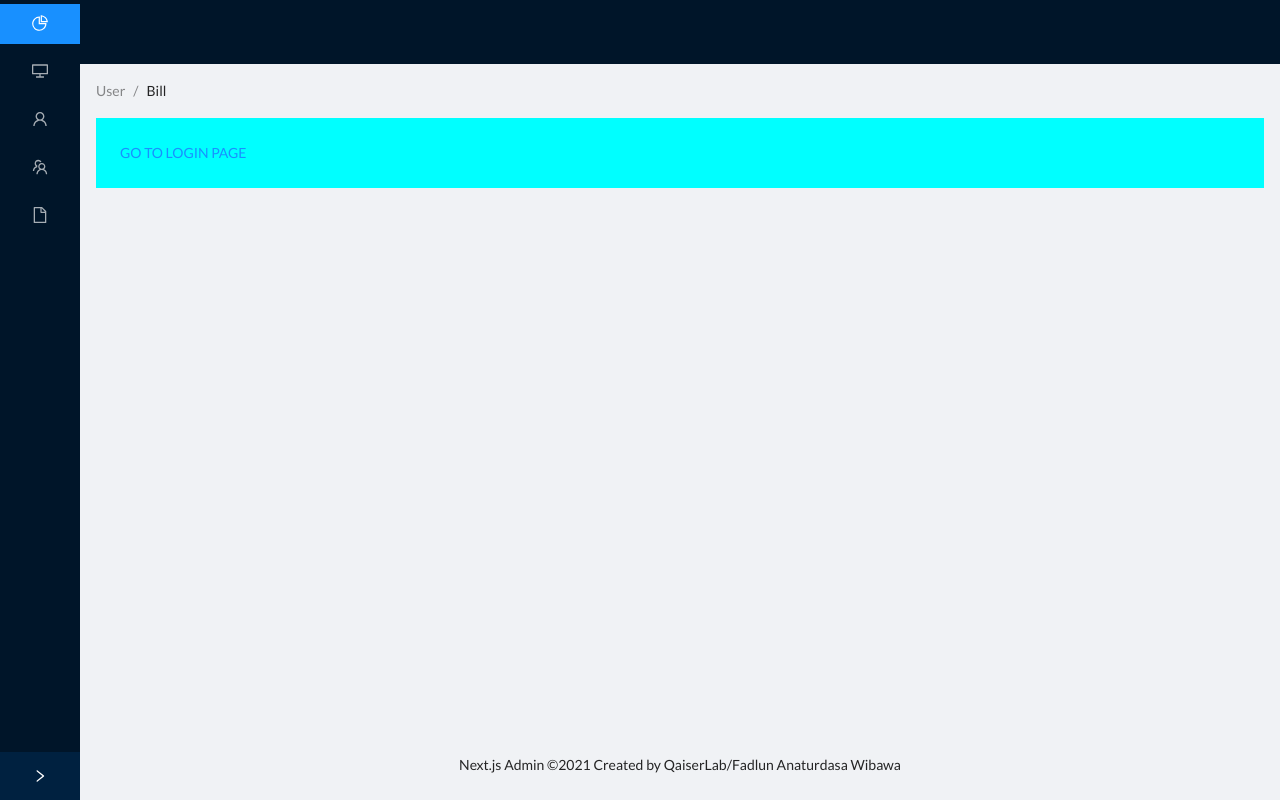
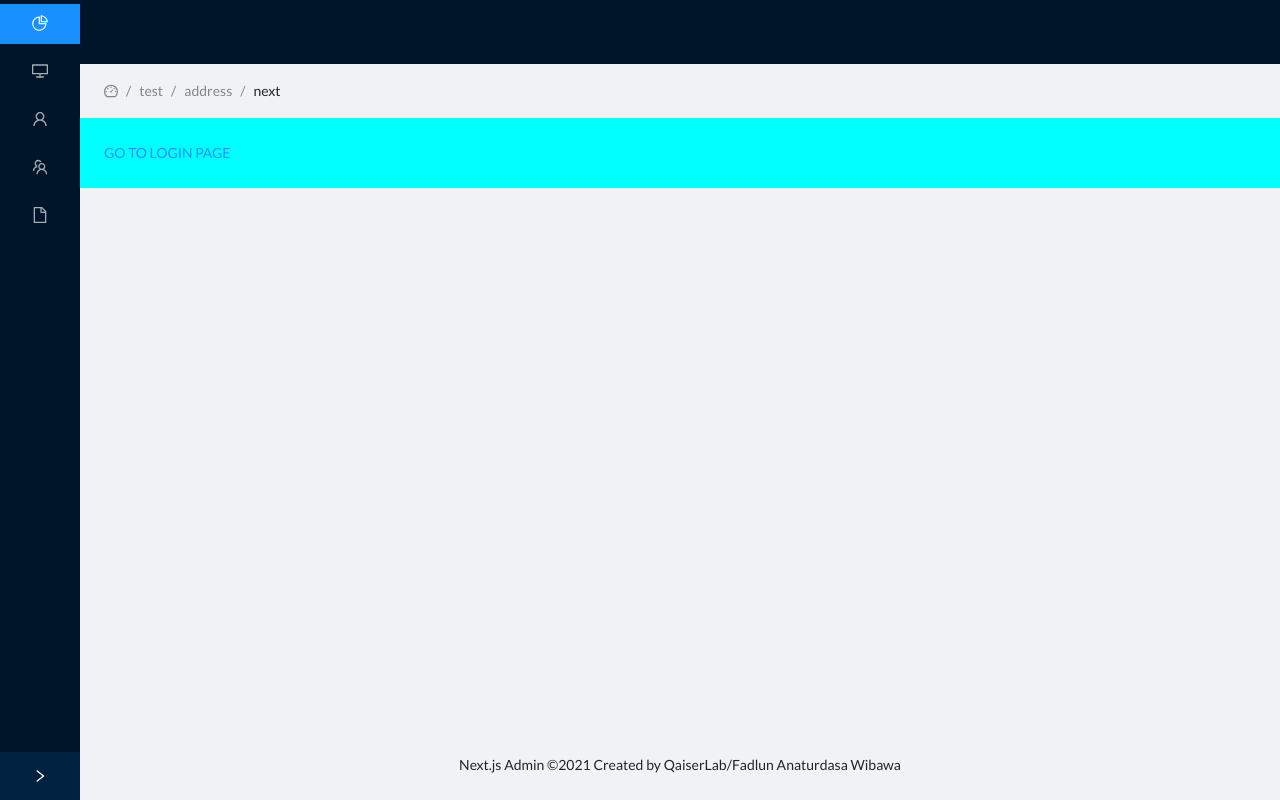
Before and after one commit to qaiserlab/antdmin, a Next.js app: page / in a window 1280 px wide. Built offline with nearby package versions, Linux system fonts and the light colour scheme.

Commit message:
feat: add url breadcrumb component

```diff
--- /dev/null
+++ b/components/UrlBreadcrumb/index.tsx
@@ -0,0 +1,60 @@
+import React from "react";
+import { Breadcrumb } from "antd";
+import { PropsInterface } from './schema'
+
+export default class RouterBreadcrumb extends React.Component<
+  PropsInterface
+> {
+
+  constructor(props: PropsInterface) {
+    super(props);
+  }
+
+  getDataSource() {
+    const urlArray = this.props.url.split("/");
+
+    if (this.props.url.substr(0, 1) === '/') {
+      urlArray.shift();
+    }
+    else if (this.props.url.substr(0, 4) === 'http') {
+      urlArray.shift();
+      urlArray.shift();
+      urlArray.shift();
+    }
+
+    return urlArray.map((item: any, index: number) => {
+      const title = item;
+      let href = "";
+
+      for (let i = 0; i <= index; i++) {
+        href += `/${urlArray[i]}`;
+      }
+
+      return {
+        index,
+        title,
+        href,
+      };
+    });
+  }
+
+  render() {
+    return (
+      <React.Fragment>
+        <Breadcrumb>
+          <Breadcrumb.Item href="/">
+            {(this.props.icon)?this.props.icon:'Home'}
+          </Breadcrumb.Item>
+
+          {this.getDataSource().map((item: any) => {
+            return (
+              <Breadcrumb.Item>
+                <a href={item.href}>{item.title}</a>
+              </Breadcrumb.Item>
+            );
+          })}
+        </Breadcrumb>
+      </React.Fragment>
+    );
+  }
+}
--- /dev/null
+++ b/components/UrlBreadcrumb/schema.ts
@@ -0,0 +1,4 @@
+export interface PropsInterface {
+  url: string;
+  icon?: any;
+};
--- a/layouts/AppLayout/index.tsx
+++ b/layouts/AppLayout/index.tsx
@@ -1,6 +1,7 @@
 import { useState } from 'react';
 import { Layout, Menu, Breadcrumb } from 'antd';
 import {
+  DashboardOutlined,
   DesktopOutlined,
   PieChartOutlined,
   FileOutlined,
@@ -12,10 +13,13 @@ const { Header, Content, Footer, Sider } = Layout;
 const { SubMenu } = Menu;
 
 import style from './style.module.scss';
+
+import UrlBreadcrumb from '@components/UrlBreadcrumb';
 import RootLayout from '@layouts/RootLayout';
 
 export default function AppLayout({ children }) {
   const [collapsed, setCollapsed] = useState(true);
+  const [url, setUrl] = useState('/test/address/next');
 
   return (
     <RootLayout>
@@ -46,16 +50,15 @@ export default function AppLayout({ children }) {
         <Layout>
           <Header id={style.header} />
 
-          <Content style={{ margin: '0 16px' }}>
-            <Breadcrumb style={{ margin: '16px 0' }}>
-              <Breadcrumb.Item>User</Breadcrumb.Item>
-              <Breadcrumb.Item>Bill</Breadcrumb.Item>
-            </Breadcrumb>
-
-            <section id={style.content}>
+          <Content id={style.content}>
+            <header>
+              <UrlBreadcrumb url={url} icon={<DashboardOutlined />} />
+            </header>
+            <section>
               {children}
             </section>
           </Content>
+
           <Footer id={style.footer}>
             Next.js Admin ©2021 Created by QaiserLab/Fadlun Anaturdasa Wibawa
           </Footer>
--- a/layouts/AppLayout/style.module.scss
+++ b/layouts/AppLayout/style.module.scss
@@ -7,8 +7,17 @@
 }
 
 #content {
-  padding: 24px;
-  background-color: cyan;
+  > header {
+    padding-top: 16px;
+    padding-bottom: 16px;
+    padding-left: 24px;
+    padding-right: 24px;
+  }
+
+  > section {
+    padding: 24px;
+    background-color: cyan;
+  }
 }
 
 #footer {
```
